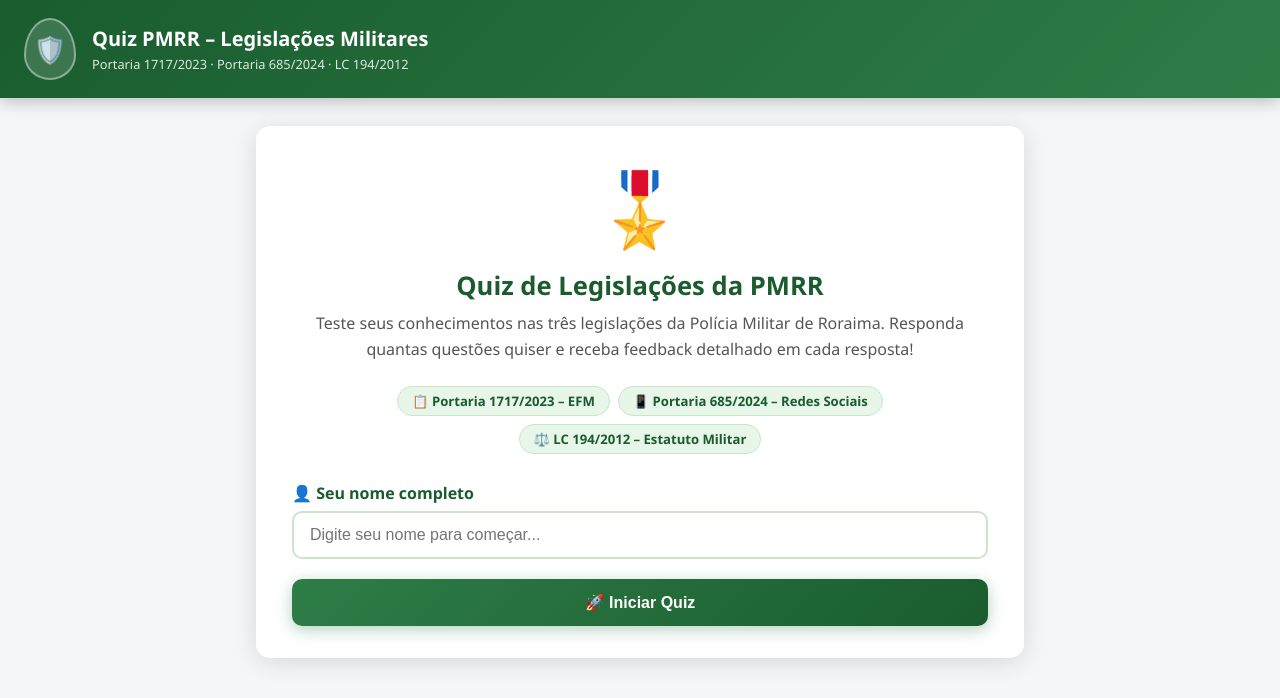
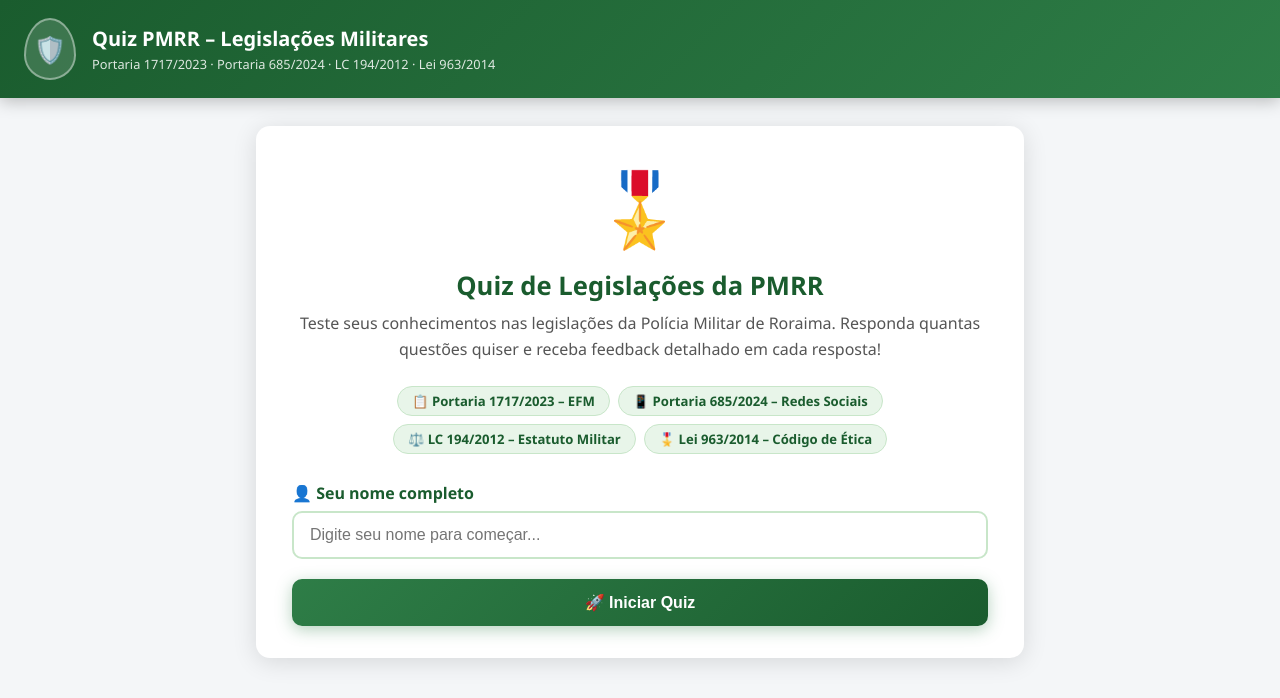
Before and after one commit to salinorr/quiz, a PHP site: page / in a window 1280 px wide. Shown: the top 698 px of the page. Run offline with PHP 8.4, Linux system fonts and the light colour scheme.

Commit message:
feat: adiciona 4a categoria e 100 novas questoes
- Lei 963/2014 (Codigo de Etica e Disciplina) adicionada
- Quiz agora tem 176 questoes em 4 categorias
- Badge e subtitulo atualizados na tela inicial

```diff
--- a/index.php
+++ b/index.php
@@ -623,7 +623,7 @@ if ($_SERVER['REQUEST_METHOD'] === 'POST') {
     <div class="logo-shield">🛡️</div>
     <div>
         <h1>Quiz PMRR – Legislações Militares</h1>
-        <p>Portaria 1717/2023 · Portaria 685/2024 · LC 194/2012</p>
+        <p>Portaria 1717/2023 · Portaria 685/2024 · LC 194/2012 · Lei 963/2014</p>
     </div>
     <div id="placar-header">
         <div class="pl-item acertos">
@@ -647,12 +647,13 @@ if ($_SERVER['REQUEST_METHOD'] === 'POST') {
     <div id="tela-inicio" class="card">
         <span class="escudo-grande">🎖️</span>
         <h2>Quiz de Legislações da PMRR</h2>
-        <p>Teste seus conhecimentos nas três legislações da Polícia Militar de Roraima. Responda quantas questões quiser e receba feedback detalhado em cada resposta!</p>
+        <p>Teste seus conhecimentos nas legislações da Polícia Militar de Roraima. Responda quantas questões quiser e receba feedback detalhado em cada resposta!</p>
 
         <div class="badges">
             <span class="badge">📋 Portaria 1717/2023 – EFM</span>
             <span class="badge">📱 Portaria 685/2024 – Redes Sociais</span>
             <span class="badge">⚖️ LC 194/2012 – Estatuto Militar</span>
+            <span class="badge">🎖️ Lei 963/2014 – Código de Ética</span>
         </div>
 
         <div class="input-group">
```
Also changed, not shown: 1 other file.
